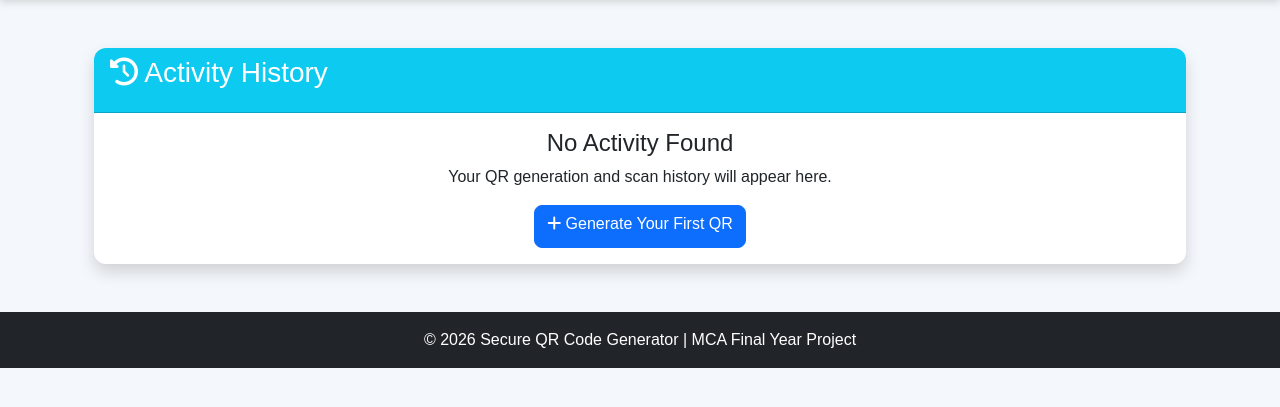
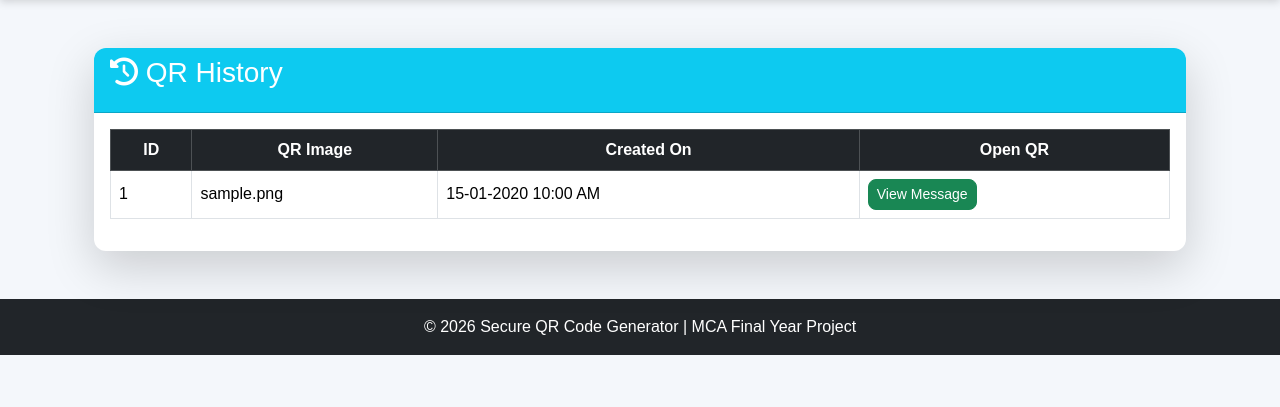
Before and after one commit to yasmeen838/SecureQRProject, a Flask app: page /history in a window 1280 px wide. Shown: the part 60-467 px from the top of the page. Run offline with Flask 3, Linux system fonts and the light colour scheme; a user stored in the database is signed in; tables that the repository leaves empty hold one stand-in row (values such as "Sample post"); one stand-in notice (Sample message) is shown.

Commit message:
Fixed history page

```diff
--- a/templates/history.html
+++ b/templates/history.html
@@ -8,50 +8,62 @@ History | Secure QR Code System
 
 <div class="container mt-5">
 
-    <div class="card shadow">
+    <div class="card shadow-lg">
 
         <div class="card-header bg-info text-white">
+
             <h3>
                 <i class="fa-solid fa-clock-rotate-left"></i>
-                Activity History
+                QR History
             </h3>
+
         </div>
 
         <div class="card-body">
 
-            {% if history %}
+            {% if messages %}
 
             <table class="table table-bordered table-hover">
 
                 <thead class="table-dark">
+
                     <tr>
+
                         <th>ID</th>
-                        <th>Action</th>
-                        <th>Status</th>
-                        <th>Message ID</th>
-                        <th>Date & Time</th>
+                        <th>QR Image</th>
+                        <th>Created On</th>
+                        <th>Open QR</th>
+
                     </tr>
+
                 </thead>
 
                 <tbody>
 
-                {% for record in history %}
+                    {% for message in messages %}
 
                     <tr>
 
-                        <td>{{ record.id }}</td>
+                        <td>{{ message.id }}</td>
 
-                        <td>{{ record.action }}</td>
+                        <td>{{ message.qr_image }}</td>
 
-                        <td>{{ record.status }}</td>
+                        <td>{{ message.created_at.strftime('%d-%m-%Y %I:%M %p') }}</td>
 
-                        <td>{{ record.message_id or "-" }}</td>
+                        <td>
 
-                        <td>{{ record.scanned_at.strftime('%d-%m-%Y %I:%M %p') }}</td>
+                            <a href="{{ url_for('view.view_message', message_id=message.id) }}"
+                               class="btn btn-success btn-sm">
+
+                                View Message
+
+                            </a>
+
+                        </td>
 
                     </tr>
 
-                {% endfor %}
+                    {% endfor %}
 
                 </tbody>
 
@@ -61,15 +73,13 @@ History | Secure QR Code System
 
             <div class="text-center">
 
-                <h4>No Activity Found</h4>
+                <h4>No QR History Found</h4>
 
-                <p>Your QR generation and scan history will appear here.</p>
+                <p>Generate a QR Code to see it here.</p>
 
                 <a href="{{ url_for('qr.generate') }}" class="btn btn-primary">
 
-                    <i class="fa-solid fa-plus"></i>
-
-                    Generate Your First QR
+                    Generate QR
 
                 </a>
 
```
